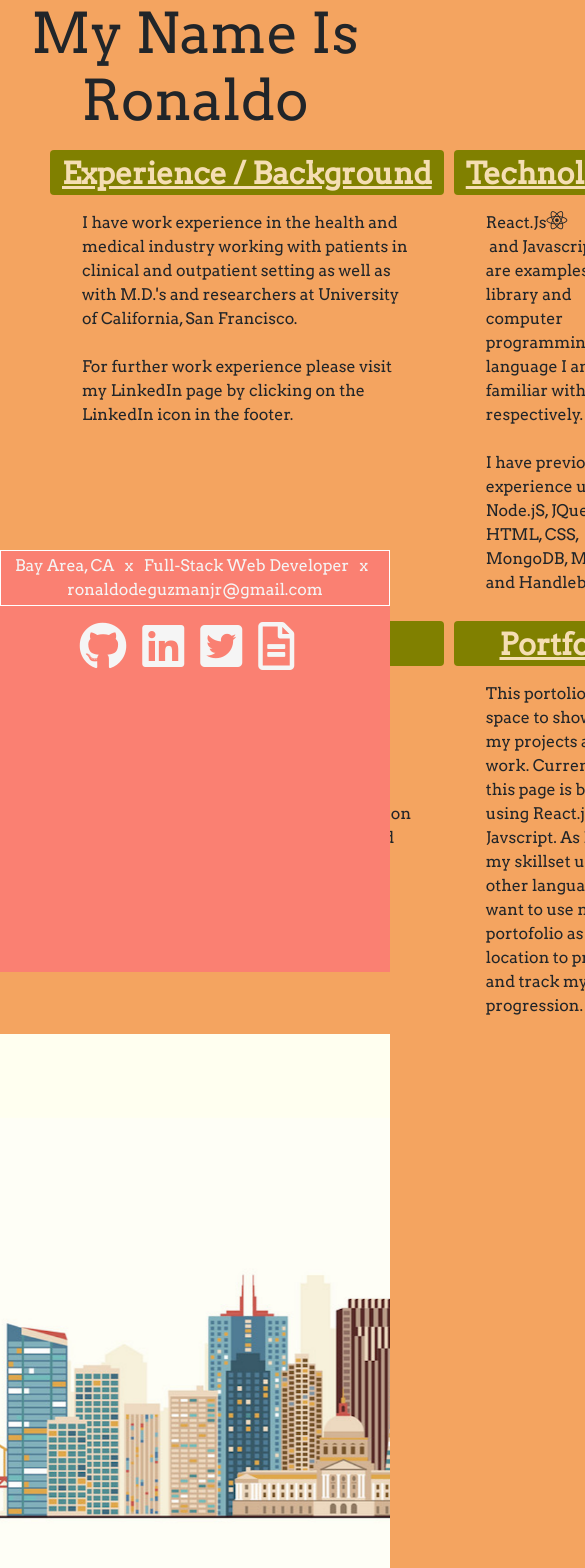
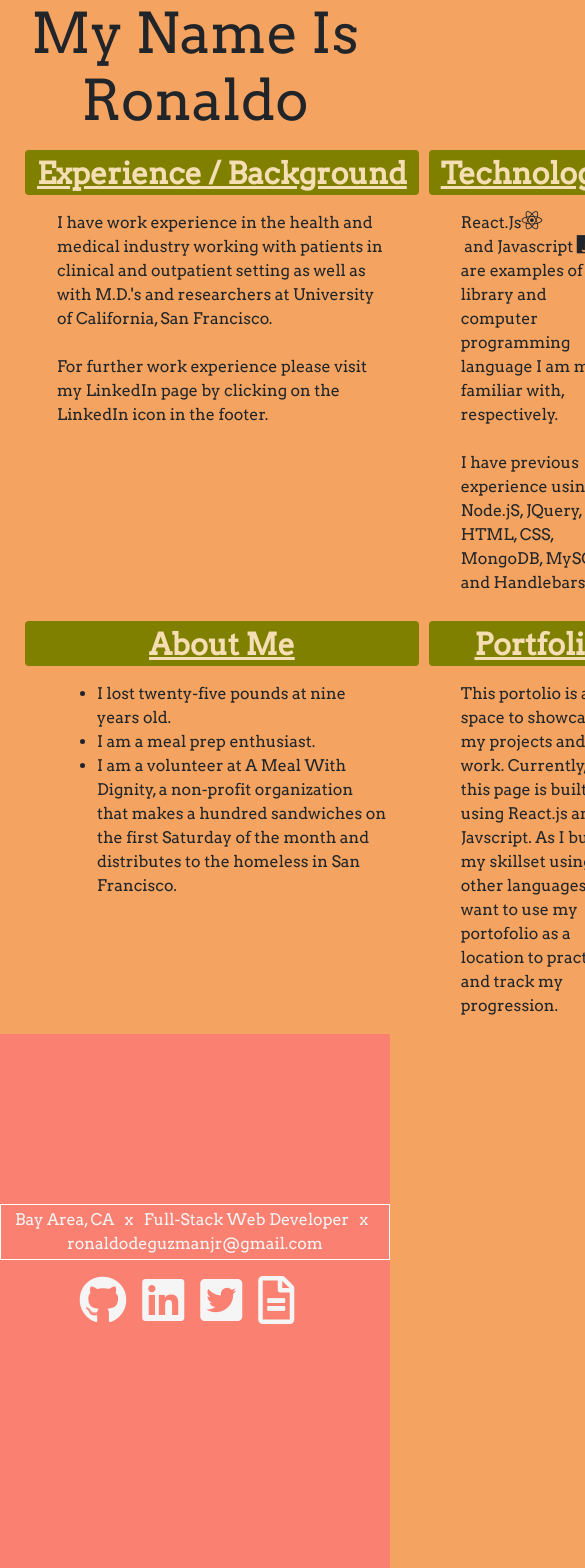
Before and after one commit to rbdjur/Portfolio, a React (Create React App) app in the folder client/: page / in a window 390 px wide. Shown: the top 1568 px of the page, 585 px wide, since content can reach past the window. Built offline with nearby package versions, Linux system fonts and the light colour scheme.

Commit message:
begin mobile conversion

```diff
--- a/client/src/App.js
+++ b/client/src/App.js
@@ -86,6 +86,7 @@ class App extends Component {
 
         {/* <Intro/> */}
         <Jumbotron mouse={this.showText}/>
+        <Footer/>
         <Para/>
 
         {/* <div className="" id="lol">
@@ -102,7 +103,6 @@ class App extends Component {
            />
         ))} */}
         <Body projects={projects}/>
-        <Footer/>
 
         {/* <Footer/> */}
       </div>
--- a/client/src/Comp/Footer/Footer.css
+++ b/client/src/Comp/Footer/Footer.css
@@ -30,18 +30,22 @@
 
 
 #footer {
-    display: grid;
-    grid-template-columns: repeat(1, 1fr);
+
     /* grid-template-columns: repeat(2, 1fr); */
     /* grid-template-columns: repeat(3, 1fr); */
     /* grid-gap: 10px; */
     /* grid-auto-rows: minmax(100px, auto); */
+
+    display: grid;
+
+    grid-template-columns: repeat(1, 1fr);
     grid-auto-rows: minmax(50px, auto);
+
     width:100vw;
-    height:50%;
+    height:100%;
     position:fixed;
     /* top:580px; */
-    top:550px;
+    /* top:550px; */
     z-index: 1;
     background-color:salmon;
     color:whitesmoke;
--- a/client/src/Comp/Jumbotron/Jumbotron.css
+++ b/client/src/Comp/Jumbotron/Jumbotron.css
@@ -26,12 +26,15 @@
 
 .wrapper {
     display: grid;
-    grid-template-columns: repeat(2, 1fr);
+    /* grid-template-columns: repeat(2, 1fr); */
+    grid-template-columns: repeat(2, 2fr);
     grid-gap: 10px;
-    grid-auto-rows: minmax(100px, auto);
+    /* grid-auto-rows: minmax(100px, auto); */
+    grid-auto-rows: minmax(50px);
+
     /* border:2px solid red; */
-    margin-left: 50px;
-    margin-right: 50px;
+    margin-left: 25px;
+    margin-right: 25px;
   }
   .one {
     grid-column: 1;
--- a/client/src/Comp/Parallax/Parallax.css
+++ b/client/src/Comp/Parallax/Parallax.css
@@ -3,6 +3,8 @@
     margin-bottom: 2rem;
     margin-top:0rem;
     height:50%;
+    width: 100%;
+    border: 2px solid green;
 
     /* potential options */
     /* background-color:cornsilk; */
```
